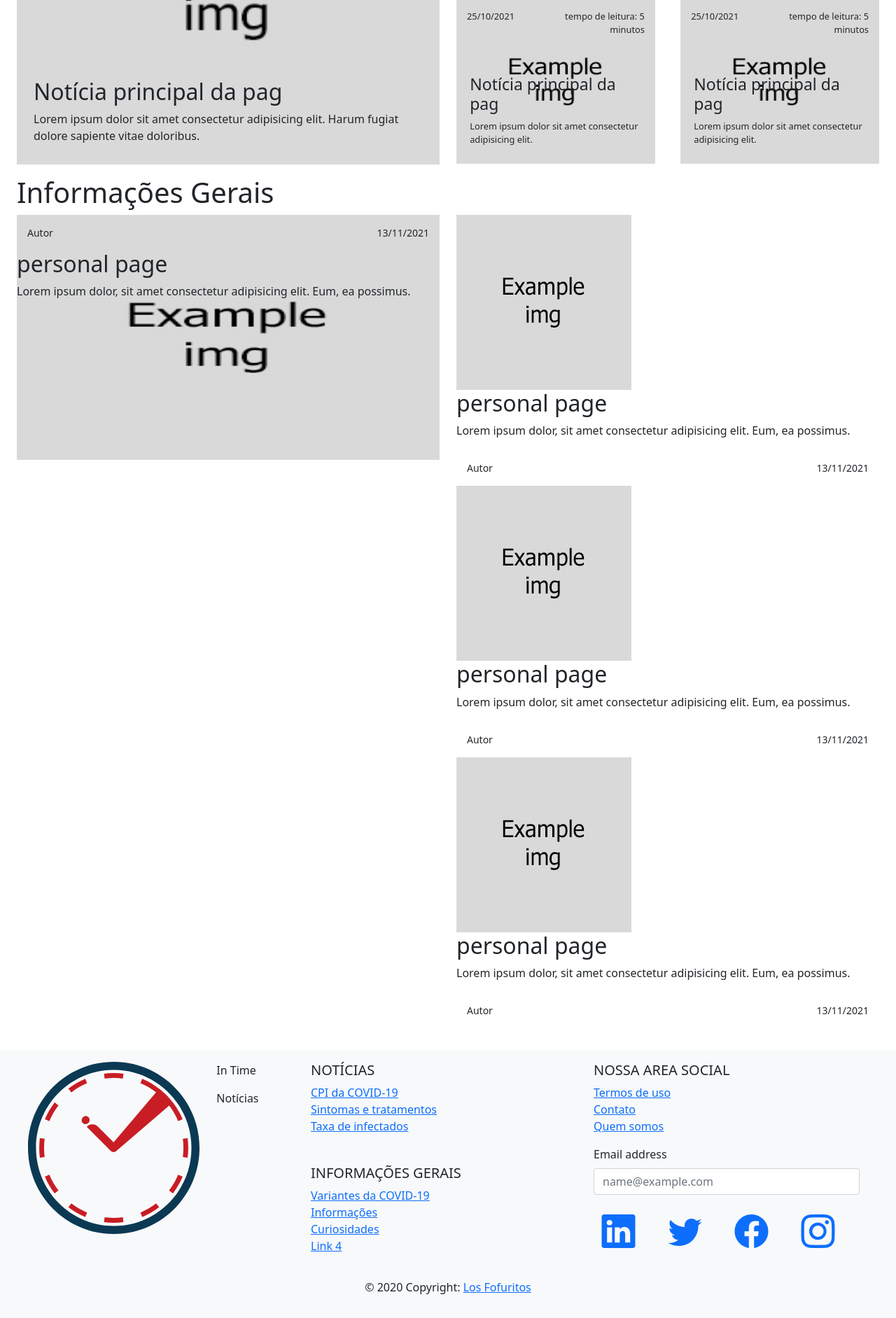
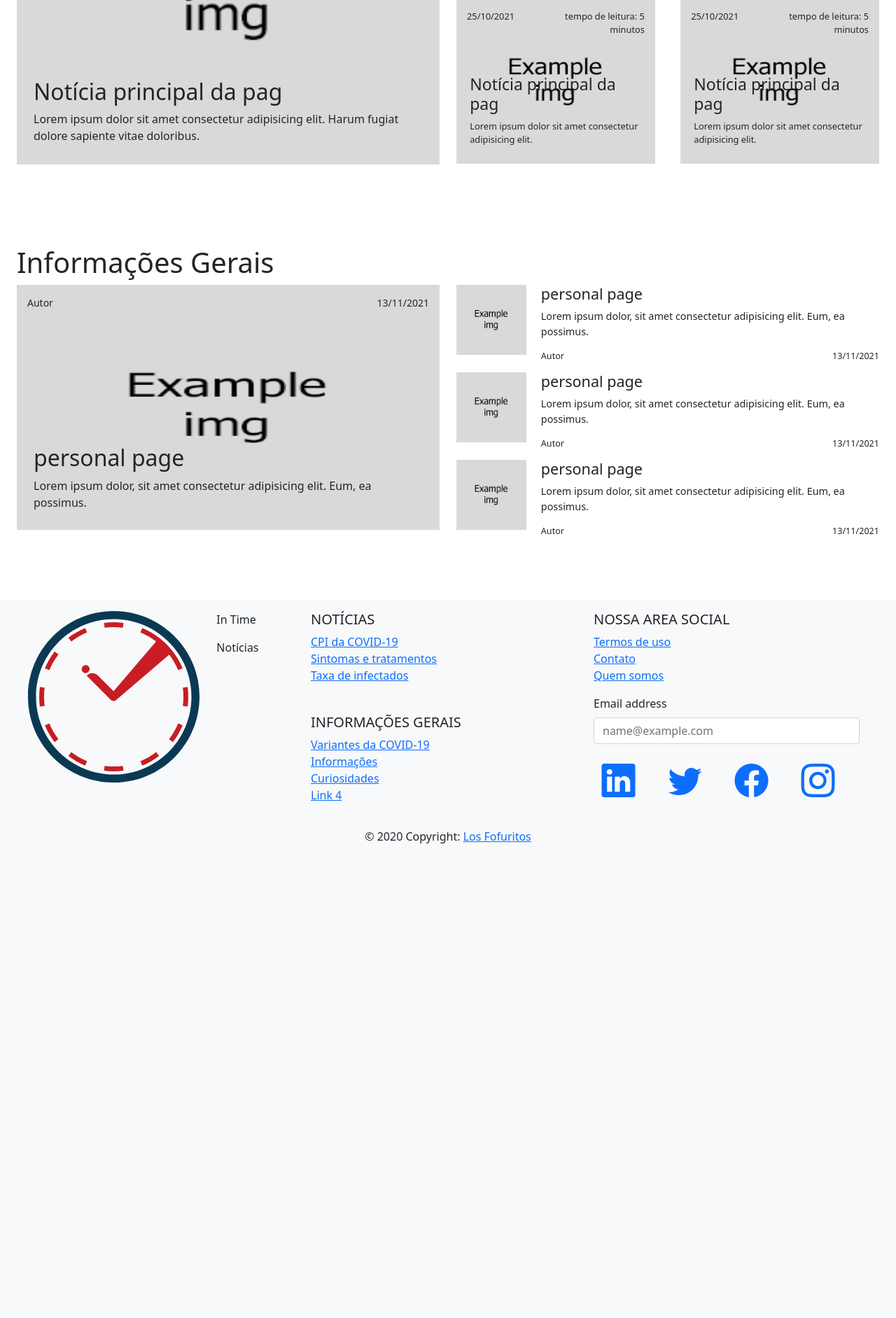
Before and after one commit to joaoGarcia-webDev/InTimeNews, a PHP site: page / in a window 1280 px wide. Shown: the part 525-2408 px from the top of the page at 70% size. After the commit the page ends 1730 px from the top, so only its background shows below. Run offline with PHP 8.4, Linux system fonts and the light colour scheme; some libraries are stand-ins or nearby versions.

Commit message:
update on css File to main page

```diff
--- a/css/main-page.css
+++ b/css/main-page.css
@@ -107,6 +107,9 @@ ul.icons li{
 }
 
 /* SECTION-PERSONAL-PAGES */
+section.pages-content{
+    margin: 100px 0;
+}
 .initial-page{
     position: relative;
     height: 350px;
@@ -117,7 +120,35 @@ ul.icons li{
     width: 100%;
     height: 100%;
 }
-
+.initial-page .text-content{
+    position: absolute;
+    padding: 0.5em 1.5em;
+    bottom: 1%;
+}
+.side-pages{
+    display: flex;
+    flex-direction: column;
+    justify-content: space-between;
+}
+.single-page{
+    font-size: 0.9em;
+    height: 100px;
+    display: flex;
+    justify-content: space-between;
+}
+.single-page img{
+    height: 100px;
+    width: auto;
+}
+.single-page .text-content{
+    width: 80%;
+}
+.single-page .text-content h2{
+    font-size: 1.5em;
+}
+.single-page .small-text{
+    padding: 0;
+}
 /* ==============================
 ALL MEDIA RESPONSIVE CLASSES
 ================================= */
```
